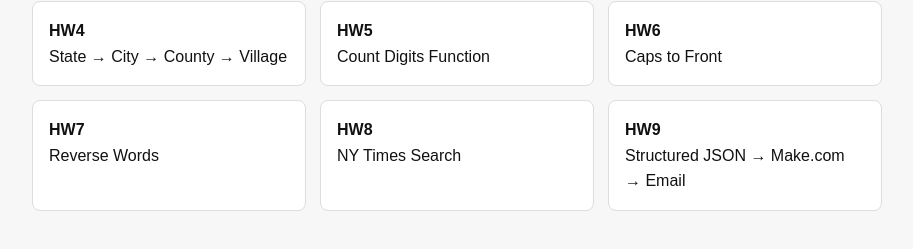
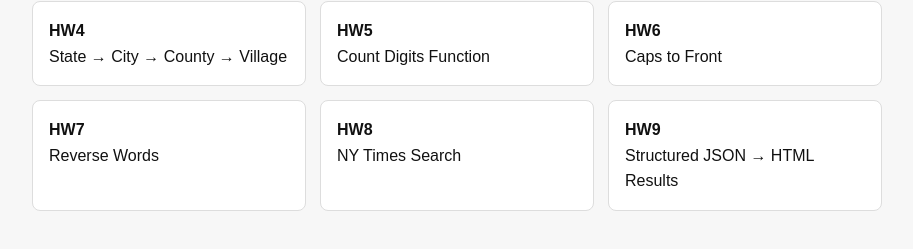
Before and after one commit to rawstreetkai/kai, a plain HTML site: page index.html in a window 1280 px wide. Shown: the part 255-504 px from the top of the page, without its empty margins (183-1096 px from the left). Drawn offline with Linux system fonts and the light colour scheme.

Commit message:
Index: link directly to HW9 HTML results for review

```diff
--- a/index.html
+++ b/index.html
@@ -23,7 +23,7 @@
     <a href="HW6/index.html"><strong>HW6</strong><br>Caps to Front</a>
     <a href="HW7/index.html"><strong>HW7</strong><br>Reverse Words</a>
     <a href="HW8/index.html"><strong>HW8</strong><br>NY Times Search</a>
-    <a href="HW9/README.md"><strong>HW9</strong><br>Structured JSON → Make.com → Email</a>
+    <a href="HW9/results.html"><strong>HW9</strong><br>Structured JSON → HTML Results</a>
   </div>
 </body>
 </html>
```
